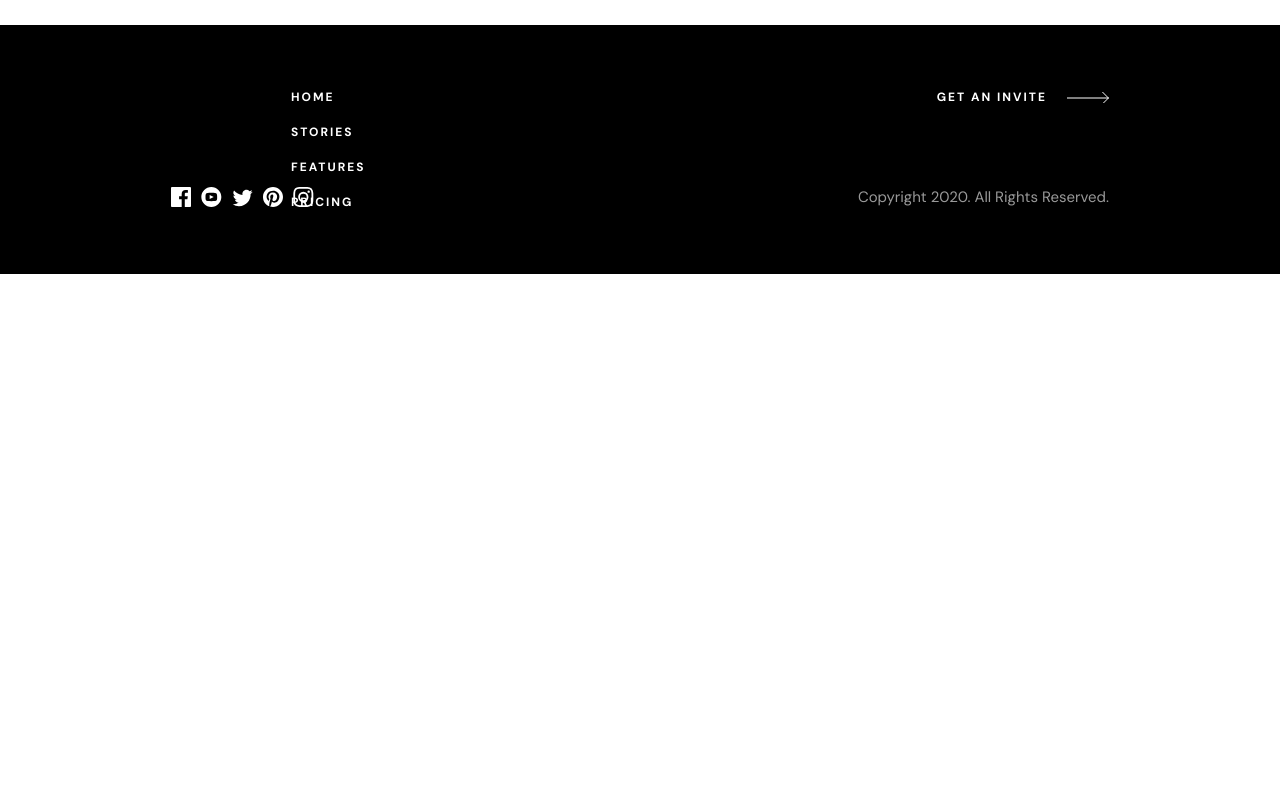
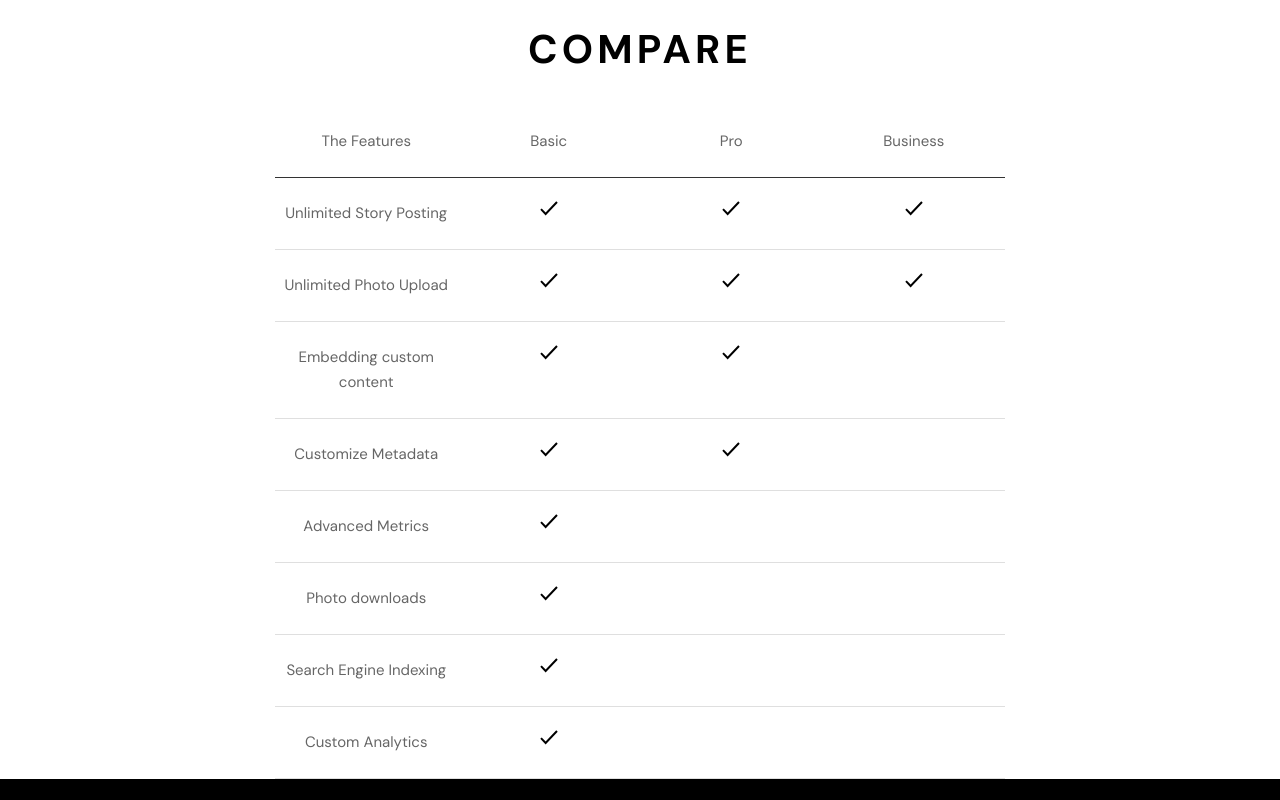
Before and after one commit to AntonCC/photosnap, a React (Create React App) app: page /pricing in a window 1280 px wide. Shown: the part 1240-2040 px from the top of the page. Before the commit the page ends 1514 px from the top, so only its background shows below. Built offline with nearby package versions, Linux system fonts and the light colour scheme; some icons are missing.

Commit message:
First attempt at compare table.

```diff
--- /dev/null
+++ b/src/components/table/table.jsx
@@ -0,0 +1,89 @@
+import React from 'react'
+import './table.scss'
+import Check from '../../assets/pricing/desktop/check.svg'
+
+const Table = () => {
+  return (
+    <div className='table'>
+      <h1 className="title">
+        Compare
+      </h1>
+      <div className="content">
+        <div className="tiers">
+          <p className='first'>The Features</p>
+          <p className='feature'>Basic</p>
+          <p className='feature'>Pro</p>
+          <p className='feature'>Business</p>
+        </div>
+        <div className="row story">
+          <p className='first'>Unlimited Story Posting</p>
+          <div className='check x1'>
+            <img src={Check} />
+          </div>
+          <div className='check x2'>
+            <img src={Check} />
+          </div>
+          <div className='check x3'>
+            <img src={Check} />
+          </div>
+        </div>
+        <div className="row photo">
+          <p className='first'>Unlimited Photo Upload</p>
+          <div className='check x1'>
+            <img src={Check} />
+          </div>
+          <div className='check x2'>
+            <img src={Check} />
+          </div>
+          <div className='check x3'>
+            <img src={Check} />
+          </div>
+        </div>
+        <div className="row custom">
+          <p className='first'>Embedding custom content</p>
+          <div className='check x2'>
+            <img src={Check} />
+          </div>
+          <div className='check x3'>
+            <img src={Check} />
+          </div>
+        </div>
+        <div className="row meta">
+          <p className='first'>Customize Metadata</p>
+          <div className='check x2'>
+            <img src={Check} />
+          </div>
+          <div className='check x3'>
+            <img src={Check} />
+          </div>
+        </div>
+        <div className="row metrics">
+          <p className='first'>Advanced Metrics</p>
+          <div className='check x3'>
+            <img src={Check} />
+          </div>
+        </div>
+        <div className="row photo">
+          <p className='first'>Photo downloads</p>
+          <div className='check x3'>
+            <img src={Check} />
+          </div>
+        </div>
+        <div className="row indexing">
+          <p className='first'>Search Engine Indexing</p>
+          <div className='check x3'>
+            <img src={Check} />
+          </div>
+        </div>
+        <div className="row indexing">
+          <p className='first'>Custom Analytics</p>
+          <div className='check x3'>
+            <img src={Check} />
+          </div>
+        </div>
+      </div>
+    </div>
+  )
+}
+
+export default Table;
--- /dev/null
+++ b/src/components/table/table.scss
@@ -0,0 +1,31 @@
+.table {
+  max-width: 730px;
+  display: flex;
+  flex-direction: column;
+  margin: 0 auto;
+  // justify-content: center;
+  // align-items: center;
+  .title {
+    text-align: center;
+    text-transform: uppercase;
+    margin-bottom: 5.6rem;
+  }
+  .content {
+    width: 100%;
+    .tiers {
+      display: grid;
+      grid-template-columns: repeat(4, 1fr);
+      padding-bottom: 2.3rem;
+      border-bottom: 1px solid #333;
+      text-align: center;
+    }
+    .row {
+      display: grid;
+      grid-template-columns: repeat(4, 1fr);
+      grid-template-areas: 'first x1 x2 x3';
+      padding: 2.3rem 0;
+      text-align: center;
+      border-bottom: 1px solid #dfdfdf;
+    }
+  }
+}
--- a/src/pages/pricing/pricing.jsx
+++ b/src/pages/pricing/pricing.jsx
@@ -3,6 +3,7 @@ import './pricing.scss'
 import Banner from '../../components/banner/banner'
 import Prices from '../../components/prices/prices'
 import PriceCard from '../../components/price-card/price-card'
+import Table from '../../components/table/table'
 import { bannerInfo, priceInfo } from './pricing-info'
 
 const Pricing = () => {
@@ -16,6 +17,7 @@ const Pricing = () => {
           ))
         }
       </Prices>
+      <Table />
     </div>
   )
 }
```
Also changed, not shown: src/pages/pricing/pricing-info.jsx (line endings or trailing spaces), 1 other file (tests, documents, lock files or other folders).
